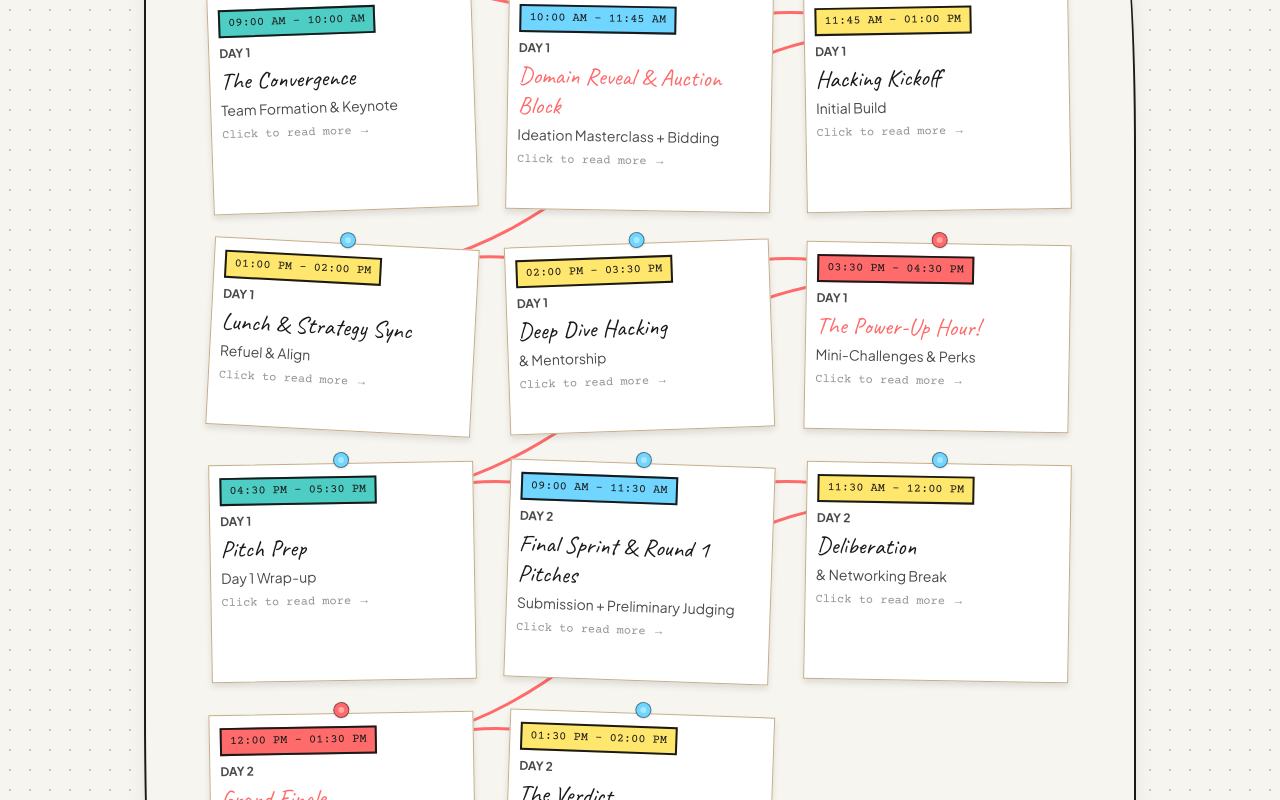
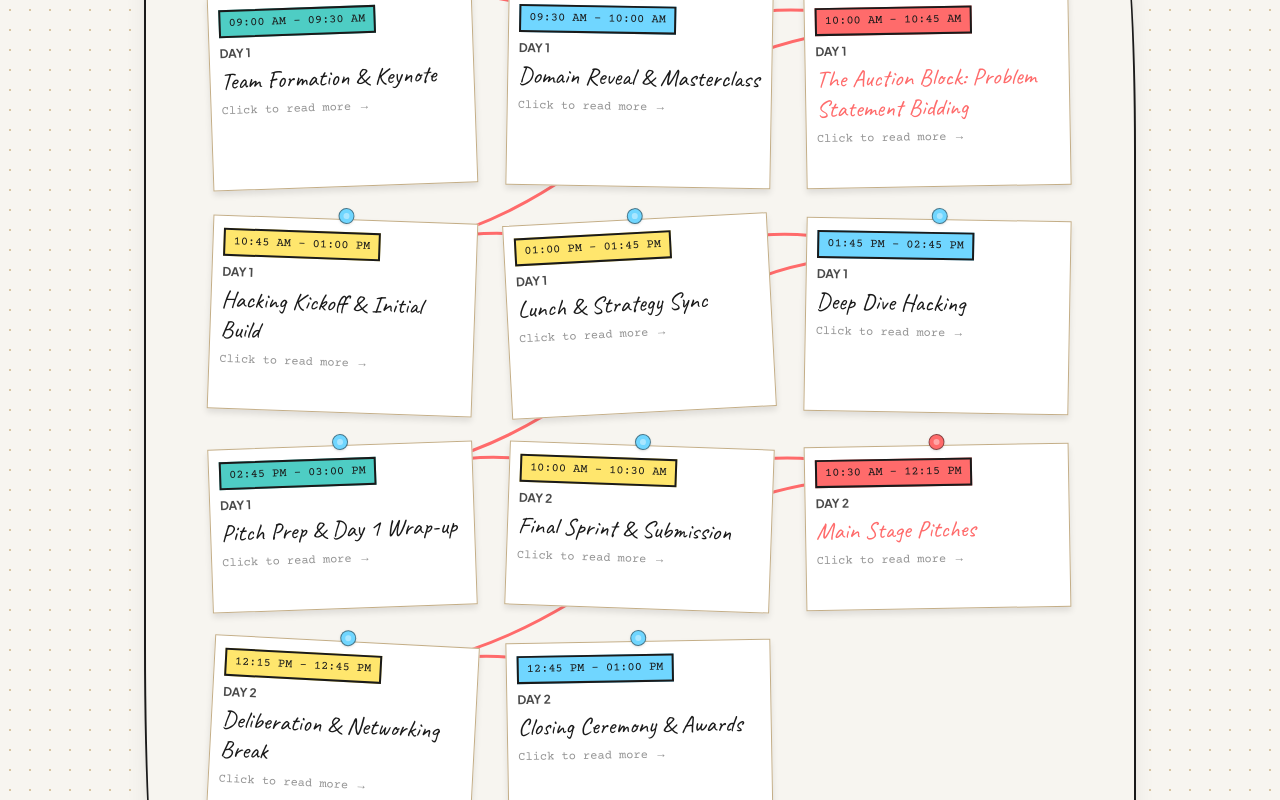
Before and after one commit to KevenMarini/Placeittestweb, a Next.js app: page / in a window 1280 px wide. Shown: the part 3220-4020 px from the top of the page. Built offline with nearby package versions, Linux system fonts and the light colour scheme.

Commit message:
update: timeline events mapping to final day 1 and day 2 schedule

```diff
--- a/src/components/Timeline.tsx
+++ b/src/components/Timeline.tsx
@@ -6,107 +6,106 @@ import { motion, AnimatePresence } from "framer-motion";
 const timelineData = [
   {
     phase: "Day 1",
-    time: "09:00 AM – 10:00 AM",
-    title: "The Convergence",
-    subtitle: "Team Formation & Keynote",
-    desc: "Participants arrive, register, and sync up. Opening remarks kick off the event, setting the stage for the challenge ahead as participants finalize their teams.",
+    time: "09:00 AM - 09:30 AM",
+    title: "Team Formation & Keynote",
+    subtitle: "",
+    desc: "Participants register and sync up. Opening remarks kick off the event, setting the stage for the challenge.\n\nNote: The first Power-Up is distributed to teams during the keynote to spark early momentum.",
     color: "bg-neon-mint",
     rotate: "-rotate-2",
   },
   {
     phase: "Day 1",
-    time: "10:00 AM – 11:45 AM",
-    title: "Domain Reveal & Auction Block",
-    subtitle: "Ideation Masterclass + Bidding",
-    desc: "Domain Reveal (10:00–10:45 AM): Official release of the overarching domains. An expert-led masterclass on scoping features and building a resilient project framework.\n\nAuction Block (10:45–11:45 AM): A high-energy session where teams use virtual points to bid on specific, high-value problem statements. Strategic resource allocation begins here—do you secure the easiest problem or risk it for the highest multiplier?",
+    time: "09:30 AM - 10:00 AM",
+    title: "Domain Reveal & Masterclass",
+    subtitle: "",
+    desc: "Official release of the overarching domains. An expert-led masterclass on scoping features and project framing.",
     color: "bg-neon-cyan",
-    highlight: true,
     rotate: "rotate-1",
   },
   {
     phase: "Day 1",
-    time: "11:45 AM – 01:00 PM",
-    title: "Hacking Kickoff",
-    subtitle: "Initial Build",
-    desc: "Teams transition into their designated zones, brainstorm solutions tailored to their acquired problem statements, and begin setting up their initial tech stack and environments.",
-    color: "bg-neon-yellow",
+    time: "10:00 AM - 10:45 AM",
+    title: "The Auction Block: Problem Statement Bidding",
+    subtitle: "",
+    desc: "Teams use virtual points to bid on specific problem statements. Strategic resource allocation begins here.",
+    color: "bg-neon-pink",
+    highlight: true,
     rotate: "-rotate-1",
   },
   {
     phase: "Day 1",
-    time: "01:00 PM – 02:00 PM",
+    time: "10:45 AM - 01:00 PM",
+    title: "Hacking Kickoff & Initial Build",
+    subtitle: "",
+    desc: "Teams brainstorm solutions, establish their initial prototype architecture, and set up tech stacks. Mentors circulate for guidance.\n\nNote: Additional surprise Power-Ups will be randomly awarded during hacking blocks based on team milestones.",
+    color: "bg-neon-yellow",
+    rotate: "rotate-2",
+  },
+  {
+    phase: "Day 1",
+    time: "01:00 PM - 01:45 PM",
     title: "Lunch & Strategy Sync",
-    subtitle: "Refuel & Align",
-    desc: "A brief interlude to refuel and align on the afternoon development sprint. Teams regroup, share early insights, and plan the afternoon push.",
-    color: "bg-neon-mint",
-    rotate: "rotate-3",
+    subtitle: "",
+    desc: "A brief interlude to refuel and align on the final development sprint of the day.",
+    color: "bg-paper",
+    rotate: "-rotate-3",
     isBreak: true,
   },
   {
     phase: "Day 1",
-    time: "02:00 PM – 03:30 PM",
+    time: "01:45 PM - 02:45 PM",
     title: "Deep Dive Hacking",
-    subtitle: "& Mentorship",
-    desc: "The core development block. Mentors circulate the room for active checkpoints, architectural guidance, and rapid technical troubleshooting.",
-    color: "bg-neon-yellow",
-    rotate: "-rotate-2",
-  },
-  {
-    phase: "Day 1",
-    time: "03:30 PM – 04:30 PM",
-    title: "The Power-Up Hour!",
-    subtitle: "Mini-Challenges & Perks",
-    desc: 'A disruptive, fun mid-day challenge. Teams compete in rapid-fire trivia or mini-games to win Power-ups. Perks include "Skip the Mentorship Queue", "5 Extra Minutes for Pitch Prep", or "Minor Constraint Veto".',
-    color: "bg-neon-pink",
-    highlight: true,
+    subtitle: "",
+    desc: "The core afternoon development block. Focused execution and rapid technical troubleshooting.",
+    color: "bg-neon-cyan",
     rotate: "rotate-1",
   },
   {
     phase: "Day 1",
-    time: "04:30 PM – 05:30 PM",
-    title: "Pitch Prep",
-    subtitle: "Day 1 Wrap-up",
-    desc: "Teams pivot from raw coding to storytelling. They begin drafting their slide decks and core narrative so they aren't starting from scratch the next morning.",
+    time: "02:45 PM - 03:00 PM",
+    title: "Pitch Prep & Day 1 Wrap-up",
+    subtitle: "",
+    desc: "Teams transition from raw coding to framing their narrative. Guidelines for the upcoming pitches are shared.",
     color: "bg-neon-mint",
-    rotate: "-rotate-1",
+    rotate: "-rotate-2",
   },
   {
     phase: "Day 2",
-    time: "09:00 AM – 11:30 AM",
-    title: "Final Sprint & Round 1 Pitches",
-    subtitle: "Submission + Preliminary Judging",
-    desc: "Final Sprint (9:00–10:00 AM): One final hour to squash bugs, polish presentation slides, and officially submit project links and decks to the portal.\n\nRound 1 Pitches (10:00–11:30 AM): Parallel judging tracks operate simultaneously. Each team gets a strict 4-minute pitch + 2-minute Q&A to lock in a spot for the finals. Prototype demonstrations are highly encouraged.",
-    color: "bg-neon-cyan",
+    time: "10:00 AM - 10:30 AM",
+    title: "Final Sprint & Submission",
+    subtitle: "",
+    desc: "A rapid final half-hour to squash bugs, polish presentation slides, and submit projects to the official portal.",
+    color: "bg-neon-yellow",
     rotate: "rotate-2",
   },
   {
     phase: "Day 2",
-    time: "11:30 AM – 12:00 PM",
-    title: "Deliberation",
-    subtitle: "& Networking Break",
-    desc: "Judges tally scores to select the top finalists while participants take a breather and network. Finalists are announced promptly at 12:00 PM.",
-    color: "bg-neon-mint",
-    rotate: "rotate-1",
-    isBreak: true,
-  },
-  {
-    phase: "Day 2",
-    time: "12:00 PM – 01:30 PM",
-    title: "Grand Finale",
-    subtitle: "Top Finalists Pitch",
-    desc: "The chosen finalists take the main stage to pitch directly to the entire main jury panel and all attendees. High stakes, maximum visibility.",
+    time: "10:30 AM - 12:15 PM",
+    title: "Main Stage Pitches",
+    subtitle: "",
+    desc: "All teams present directly to the main jury panel. Each team delivers a strict pitch followed by a Q&A session. Prototype demonstrations are highly encouraged.",
     color: "bg-neon-pink",
     highlight: true,
     rotate: "-rotate-1",
   },
   {
     phase: "Day 2",
-    time: "01:30 PM – 02:00 PM",
-    title: "The Verdict",
-    subtitle: "Closing Ceremony & Awards",
-    desc: "Final remarks, overall judge feedback, and the highly anticipated announcement of the winners. Prizes, glory, and a lot of applause.",
-    color: "bg-neon-yellow",
-    rotate: "rotate-2",
+    time: "12:15 PM - 12:45 PM",
+    title: "Deliberation & Networking Break",
+    subtitle: "",
+    desc: "Judges convene to tally scores and finalize the winners while participants take a well-deserved networking break.",
+    color: "bg-paper",
+    rotate: "rotate-3",
+    isBreak: true,
+  },
+  {
+    phase: "Day 2",
+    time: "12:45 PM - 01:00 PM",
+    title: "Closing Ceremony & Awards",
+    subtitle: "",
+    desc: "Final remarks, overall judge feedback, and the highly anticipated announcement of the winners.",
+    color: "bg-neon-cyan",
+    rotate: "-rotate-1",
   },
 ];
 
```
